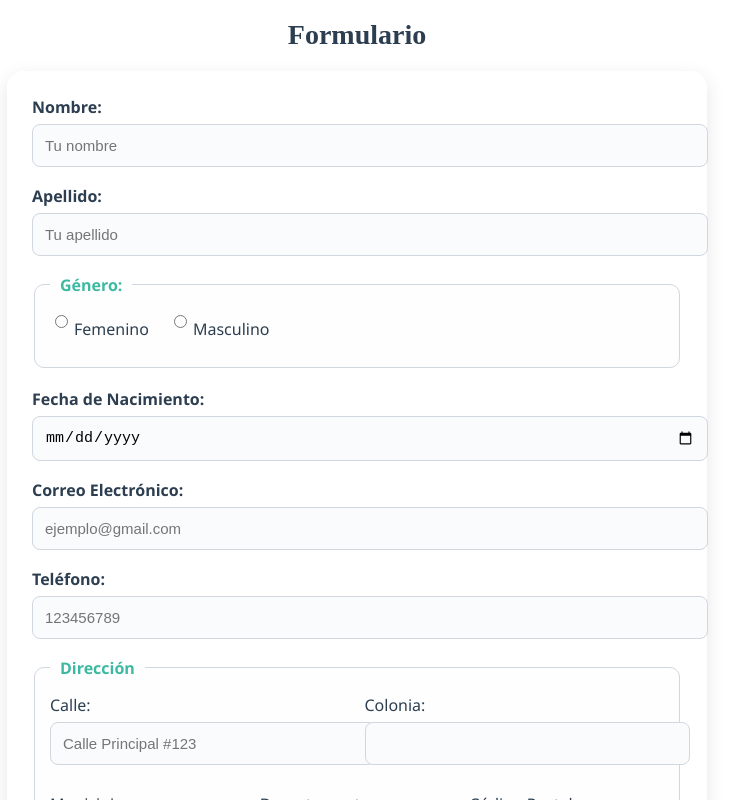
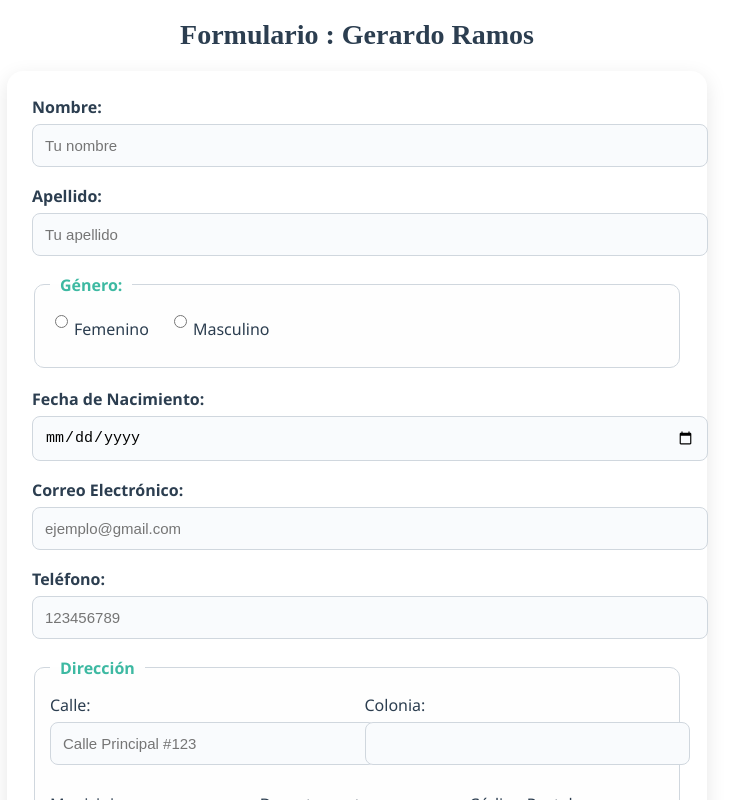
Before and after one commit to geramos2004-coder/tds222, a Vue app in the folder exam/: page / in a window 1280 px wide. Shown: the top 800 px of the page, without its empty margins (283-1022 px from the left). Built offline with nearby package versions, Linux system fonts and the light colour scheme.

Commit message:
mejora de diseño

```diff
--- a/exam/src/App.vue
+++ b/exam/src/App.vue
@@ -1,5 +1,6 @@
 <template>
-  <h1>Formulario</h1>
+  <h1>Formulario : Gerardo Ramos</h1>
+
 
   <div class="form-container">
     <div>
```
